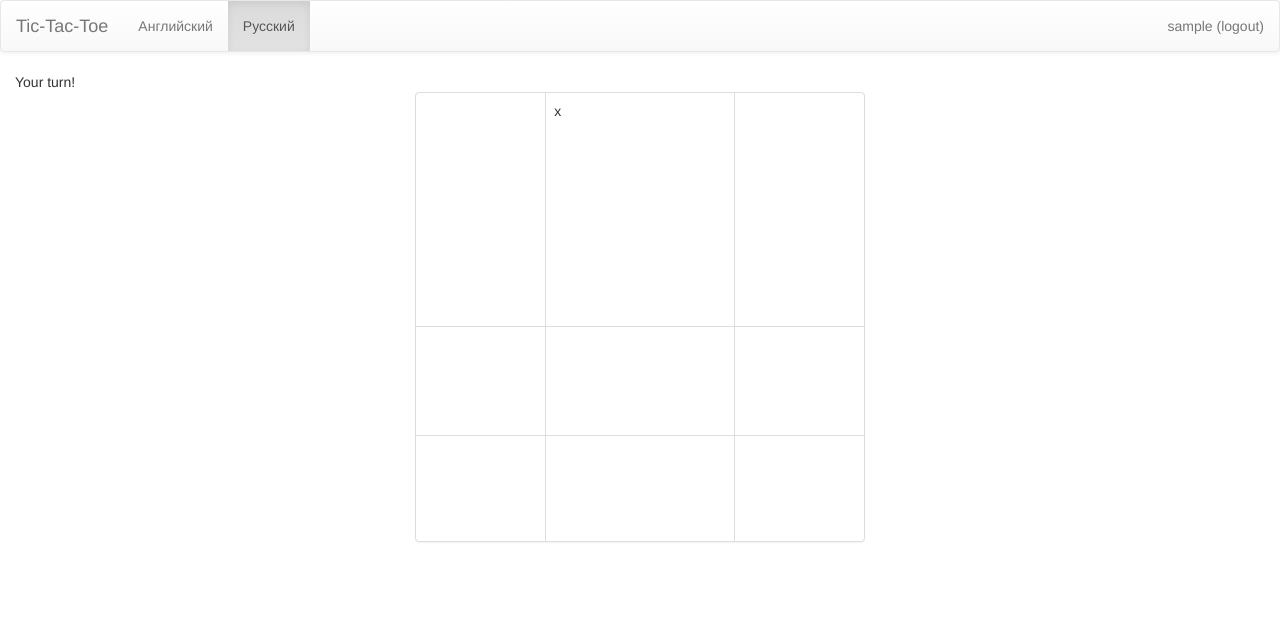
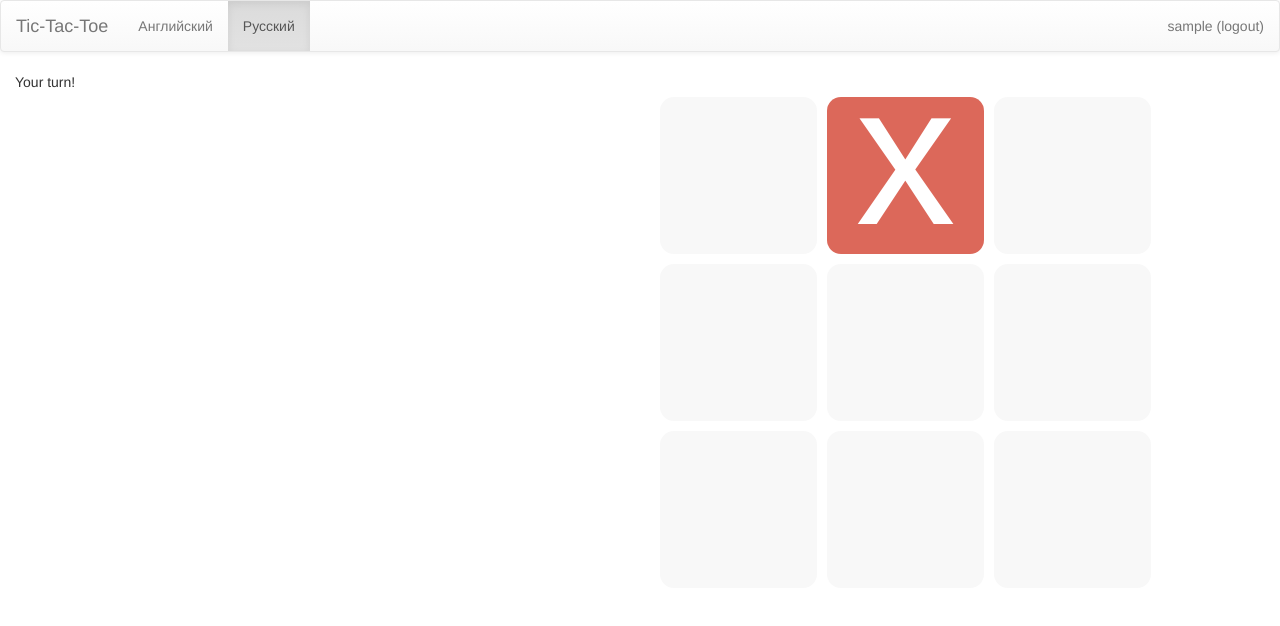
Before and after one commit to SrgyPetrov/tic-tac-toe, a Django app: page /ru/game/1/ in a window 1280 px wide. Shown: the top 626 px of the page. Run offline with Django 3.2, Linux system fonts and the light colour scheme; a user stored in the database is signed in; tables that the repository leaves empty hold one stand-in row (values such as "Sample post"); some libraries are stand-ins or nearby versions.

Commit message:
fix playfield style

```diff
--- a/project/static/css/game.css
+++ b/project/static/css/game.css
@@ -1,20 +1,71 @@
-.game-table {
-    margin: 0 auto;
-    width: 450px;
-    height: 450px;
-    /*min-width: 0;*/
-    /*text-align: center;*/
-}
-.game-table table {
-    height: 100%;
-}
-
-.game-table td {
-    /*height: 150px;*/
-    /*width: 150px;*/
-    /*vertical-align: middle !important;*/
-}
-
 .active-link {
     pointer-events: none;
 }
+.playfield {
+  height: 330px;
+  width: 330px;
+}
+@media (min-width: 450px) {
+  .playfield {
+    width: 535px;
+    height: 535px;
+  }
+}
+.playfield div {
+  background-color: #f8f8f8;
+  border-radius: 14px;
+  cursor: pointer;
+  color: #fff;
+  height: 90px;
+  margin: 5px;
+  display: block;
+  float: left;
+  width: 90px;
+  line-height: 65px;
+  text-align: center;
+  font-size: 125px;
+  -moz-transition: background-color 0.3s;
+  -o-transition: background-color 0.3s;
+  -webkit-transition: background-color 0.3s;
+  transition: background-color 0.3s;
+}
+@media (min-width: 450px) {
+  .playfield div {
+    height: 157px;
+    width: 157px;
+    line-height: 115px;
+    font-size: 200px;
+  }
+}
+.playfield div:hover {
+  background-color: #3d4250;
+}
+.playfield div:hover:after {
+  opacity: .4;
+}
+.playfield div:after {
+  left: 0;
+  font-family: "FontAwesome";
+  font-size: 45px;
+  margin-top: -22.5px;
+  opacity: 0;
+  position: absolute;
+  text-align: center;
+  text-shadow: 2px 2px 4px rgba(0, 0, 0, 0.2);
+  top: 50%;
+  width: 100%;
+}
+@media (min-width: 450px) {
+  .playfield div:after {
+    font-size: 70px;
+    margin-top: -35px;
+  }
+}
+
+.playfield .checked-x {
+  background-color: #dc685a;
+}
+
+.playfield .checked-o {
+  background-color: #61bcc3;
+}
--- a/project/templates/game/game_detail.html
+++ b/project/templates/game/game_detail.html
@@ -2,19 +2,10 @@
 {% load i18n %}
 {% block content %}
   <div class="row">
-    <div class="col-md-6 col-md-offset-3">
-      <div class="panel panel-default game-table">
-        <table class="table table-bordered">
-          <tr>
-            {% for cell in playfield.cells %}
-              <td id="cell{{ forloop.counter0 }}" onclick="MakeMove(this, '{{ forloop.counter0 }}')">{{ cell }}</td>
-              {% if forloop.counter|divisibleby:3 and not forloop.last %}
-                </tr><tr>
-              {% endif %}
-            {% endfor %}
-          </tr>
-        </table>
-      </div>
+    <div class="col-md-5 col-md-offset-6 playfield">
+      {% for cell in playfield.cells %}
+        <div id="cell{{ forloop.counter0 }}" onclick="MakeMove(this, '{{ forloop.counter0 }}')" class="checked-{{ cell }}">{{ cell }}</div>
+      {% endfor %}
     </div>
   </div>
 {% endblock content %}
@@ -24,7 +15,7 @@
     var create_move_url = "{% url 'game_create_move' object.pk %}";
     var player = "{{ player }}";
     var winner = "{{ playfield.get_winner }}";
-    var game_over = {{ playfield.is_game_over|lower }};
+    var game_over = "{{ playfield.is_game_over|lower }}";
     var game_id = {{ object.pk }};
     var current_player = "x";
   </script>
```
